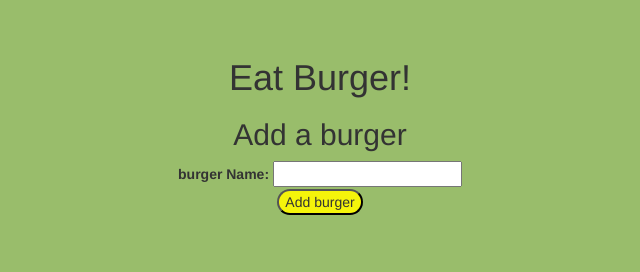
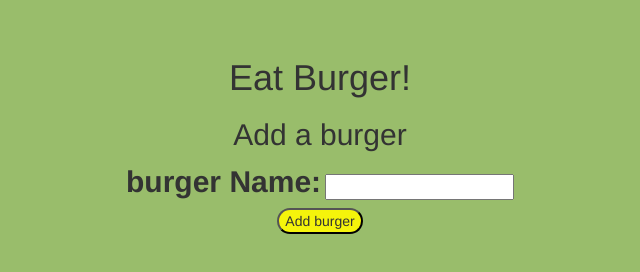
Before and after one commit to IsraelDembele/burger, a website: page public/index.html in a window 1280 px wide. Shown: the part 282-554 px from the top of the page, without its empty margins (320-960 px from the left). Drawn offline with nearby package versions, Linux system fonts and the light colour scheme; no server answers.

Commit message:
styling update

```diff
--- a/public/assets/css/burger_styles.css
+++ b/public/assets/css/burger_styles.css
@@ -32,3 +32,7 @@ body {
     border-radius: 1em;
 
   }
+  .burgerName{
+   font-size: 3rem;
+
+  }
--- a/public/index.html
+++ b/public/index.html
@@ -15,7 +15,7 @@
     <h2>Add a burger</h2>
     <div>
       <div>
-        <label for="ca">burger Name:</label>
+        <label for="ca" class="burgerName">burger Name:</label>
         <input type="text" id="ca" name="name" />
       </div>
       <button id="submit">Add burger</button>
```
